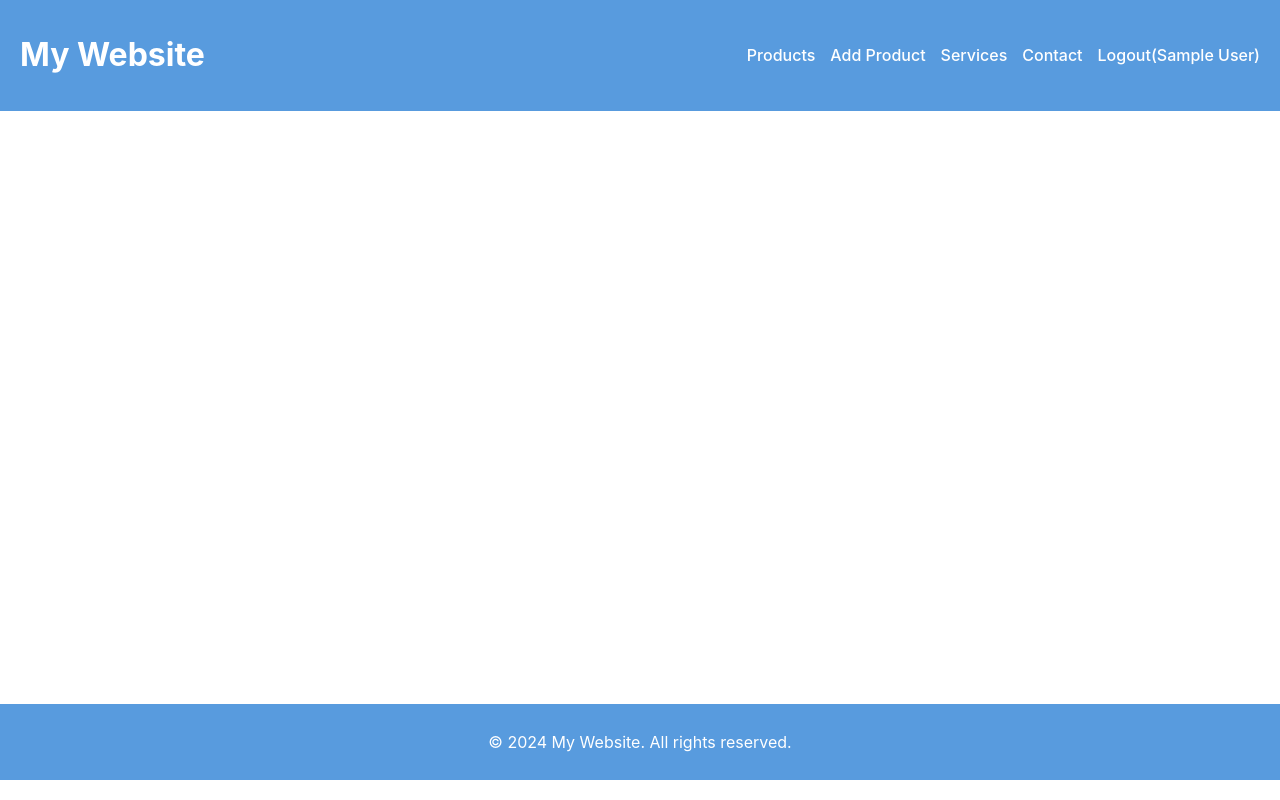
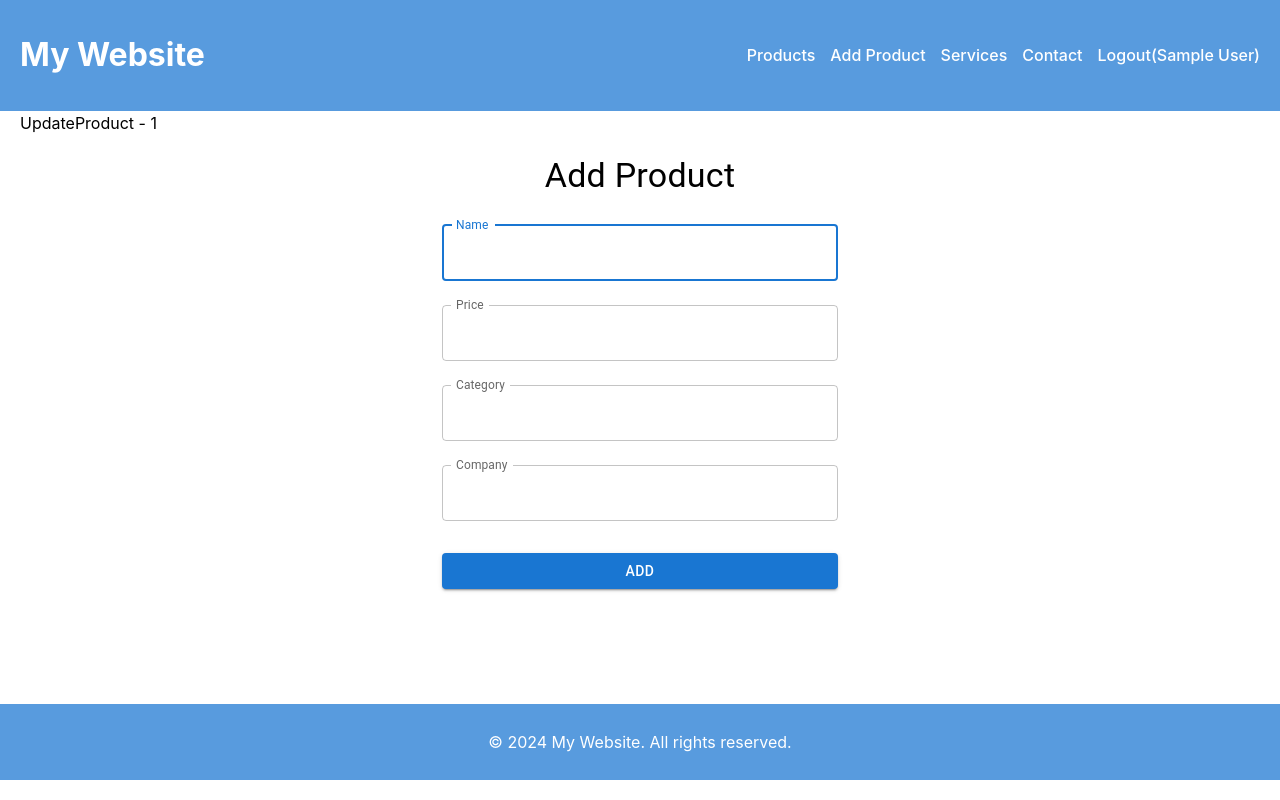
Before and after one commit to 01Deepak/e_commerce_dashboard_frontend, a React (Vite) app: page /update/product/1 in a window 1280 px wide. Built offline with nearby package versions, Linux system fonts and the light colour scheme; no server answers; sample sign-in values are in the browser's storage.

Commit message:
set update ui and itegrate single get product apiand prefill data

```diff
--- a/src/components/main-route/MainRoute.tsx
+++ b/src/components/main-route/MainRoute.tsx
@@ -7,6 +7,7 @@ import Login from '../pages/authentication/login/Login'
 import PrivateRoute from '../PrivateRoute'
 import AddProduct from '../pages/product/add-product/AddProduct'
 import Products from '../pages/product/show-products/Products'
+import UpdateProduct from '../pages/product/update-product/UpdateProduct'
 
 const MainRoute = () => {
   return (
@@ -16,6 +17,7 @@ const MainRoute = () => {
     <Route path="/" element={<Products />}/>
     <Route path="/products" element={<Products />}/>
     <Route path="/add-product" element={<AddProduct />}/>
+    <Route path="/update/product/:id" element={<UpdateProduct />}/>
     <Route path="/contact" element={<Contact />}/>
     <Route path="/services" element={<Services />}/>
     </Route>
--- a/src/components/pages/product/add-product/AddProduct.tsx
+++ b/src/components/pages/product/add-product/AddProduct.tsx
@@ -1,4 +1,4 @@
-import React from "react";
+import React, { useEffect } from "react";
 import { useForm, SubmitHandler } from "react-hook-form";
 import { TextField, Button, Container, Typography, Box } from "@mui/material";
 import styles from "./AddProduct.module.scss";
@@ -12,16 +12,33 @@ export interface IAddProductFormInput {
   userId: string;
 }
 
-const AddProduct: React.FC = () => {
+export interface AddProductProps {
+  dataForUpdate?: IAddProductFormInput;
+}
+
+const AddProduct: React.FC<AddProductProps> = (props) => {
   const {
     register,
     handleSubmit,
     formState: { errors },
     reset,
   } = useForm<IAddProductFormInput>();
+  const {dataForUpdate} = props;
 
   let userId = localStorage.getItem("user");
   userId = JSON.parse(userId || "{}")._id;
+
+  const addProduct = async (data: IAddProductFormInput) => {
+    console.log("add product data = ", data);
+    const response = await hitAddProductApi(data);
+    if (response.name) {
+        alert("Product added successfully");
+    }
+  }
+
+  const updateProduct = async (data: IAddProductFormInput) => {
+   console.log("update product data = ", data);
+  }
 
   const onSubmit: SubmitHandler<IAddProductFormInput> = async (
     data: IAddProductFormInput
@@ -29,18 +46,27 @@ const AddProduct: React.FC = () => {
     if (userId) {
         data["userId"] = userId;
     }
-    console.log("add product data = ", data);
-    const response = await hitAddProductApi(data);
-    if (response.name) {
-        alert("Product added successfully");
+    if ( dataForUpdate?.name) {
+      updateProduct(data);
+    }else{
+      alert("Add product");
+      addProduct(data);
     }
+
+
     reset();
   };
+
+  useEffect(() => {
+    if (dataForUpdate?.name) {
+      reset(dataForUpdate);
+    }
+  }, [dataForUpdate, reset]);
 
   return (
     <Container className={styles.add_product} maxWidth="xs">
       <Typography variant="h4" component="h2" align="center" gutterBottom>
-        Add Product
+        {dataForUpdate?.name ? "Update" : "Add"} Product
       </Typography>
       <Box
         component="form"
@@ -55,6 +81,9 @@ const AddProduct: React.FC = () => {
           label="Name"
           autoComplete="name"
           autoFocus
+          InputLabelProps={{
+            shrink: true,
+          }}
           {...register("name", {
             required: "Name is required",
             validate: (value) =>
@@ -69,7 +98,9 @@ const AddProduct: React.FC = () => {
           id="price"
           label="Price"
           autoComplete="price"
-          autoFocus
+          InputLabelProps={{
+            shrink: true,
+          }}
           {...register("price", {
             required: "Price is required",
             validate: (value) =>
@@ -84,7 +115,9 @@ const AddProduct: React.FC = () => {
           id="category"
           label="Category"
           autoComplete="category"
-          autoFocus
+          InputLabelProps={{
+            shrink: true,
+          }}
           {...register("category", {
             required: "Category is required",
             validate: (value) =>
@@ -99,7 +132,9 @@ const AddProduct: React.FC = () => {
           id="company"
           label="Company"
           autoComplete="company"
-          autoFocus
+          InputLabelProps={{
+            shrink: true,
+          }}
           {...register("company", {
             required: "Company is required",
             validate: (value) =>
@@ -114,7 +149,7 @@ const AddProduct: React.FC = () => {
           variant="contained"
           sx={{ mt: 3, mb: 2 }}
         >
-          Register
+          {dataForUpdate?.name ? "Update" : "Add"}
         </Button>
       </Box>
     </Container>
--- a/src/components/pages/product/show-products/Products.tsx
+++ b/src/components/pages/product/show-products/Products.tsx
@@ -3,6 +3,7 @@ import { Typography } from "@mui/material";
 import styles from "./Products.module.scss";
 import ProductCard from "../../ui/ProductCard";
 import { deleteProduct, ProductsApi } from "./ProductsApi";
+import { useNavigate } from "react-router-dom";
 
 
 export interface Product {
@@ -15,6 +16,7 @@ export interface Product {
   }
 const Products: React.FC = () => {
  const [products, setProducts] = useState<Product[]>([]);
+ const natigate = useNavigate();
 
  useEffect(() => {
     const fetchProducts = async () => {
@@ -33,6 +35,11 @@ const Products: React.FC = () => {
     }
   };
 
+  const handleUpdate = async (id: string) => {
+    console.log("update product id = ", id);
+    natigate(`/update/product/${id}`);
+  }
+
 
   return (
     <div className={styles.products_container}>
@@ -42,7 +49,7 @@ const Products: React.FC = () => {
       <div className={styles.products}>
       {
           products.map((product) => (
-              <ProductCard key={product._id} product={product} handleDelete={handleDelete}/>
+              <ProductCard key={product._id} product={product} handleDelete={handleDelete} handleUpdate={handleUpdate}/>
             ))
         }
         </div>
--- /dev/null
+++ b/src/components/pages/product/update-product/UpdateProduct.tsx
@@ -0,0 +1,31 @@
+import React, { useEffect, useState } from 'react'
+import AddProduct, { IAddProductFormInput } from '../add-product/AddProduct'
+import { useParams } from 'react-router-dom'
+import { getSingleProduct } from './UpdateProductApi';
+
+
+const UpdateProduct = () => {
+    const [dataForUpdate, setDataForUpdate] = useState<IAddProductFormInput>();
+    const {id} = useParams();
+
+    useEffect(() => {
+        const fetchData = async () => {
+            if (id) {
+                console.log("update product id = ", id);
+                const product = await getSingleProduct(id);
+                setDataForUpdate(product);
+            }
+        };
+
+        fetchData();
+    }, [id]);
+
+  return (
+    <>
+    <div>UpdateProduct - {id}</div>
+    <AddProduct dataForUpdate={dataForUpdate}/>
+    </>
+  )
+}
+
+export default UpdateProduct
--- /dev/null
+++ b/src/components/pages/product/update-product/UpdateProductApi.ts
@@ -0,0 +1,14 @@
+export const getSingleProduct = async (id: string) => {
+    const response = await fetch(`http://localhost:4000/product/${id}`, {
+        method: "GET",
+        headers: {
+            "Content-Type": "application/json",
+        },
+    });
+    const responseData = await response.json();
+    if (response.ok) {
+        return responseData;
+    } else {
+        throw new Error(responseData.message);
+    }
+};
--- a/src/components/pages/ui/ProductCard.tsx
+++ b/src/components/pages/ui/ProductCard.tsx
@@ -11,12 +11,17 @@ import { Product } from "../product/show-products/Products";
   interface BasicCardProps {
     product: Product;
     handleDelete: (id: string) => Promise<void>;
+    handleUpdate: (id: string) => Promise<void>;
   }
 
 const  BasicCard = (props: BasicCardProps) => {
 
     const handleDelete = async () => {
         props.handleDelete(props.product._id);
+    }
+
+    const handleUpdate = async () => {
+        props.handleUpdate(props.product._id);
     }
   return (
     <Card sx={{ minWidth: 275,backgroundColor: '#f3f9ff',width:'300px',color:'#666666', fontSize:'18px' }}>
@@ -35,7 +40,7 @@ const  BasicCard = (props: BasicCardProps) => {
         </Typography>
       </CardContent>
       <CardActions>
-        <Button size="small">edit</Button>
+        <Button size="small" onClick={handleUpdate}>edit</Button>
         <Button size="small" onClick={handleDelete}>delete</Button>
       </CardActions>
     </Card>
```
